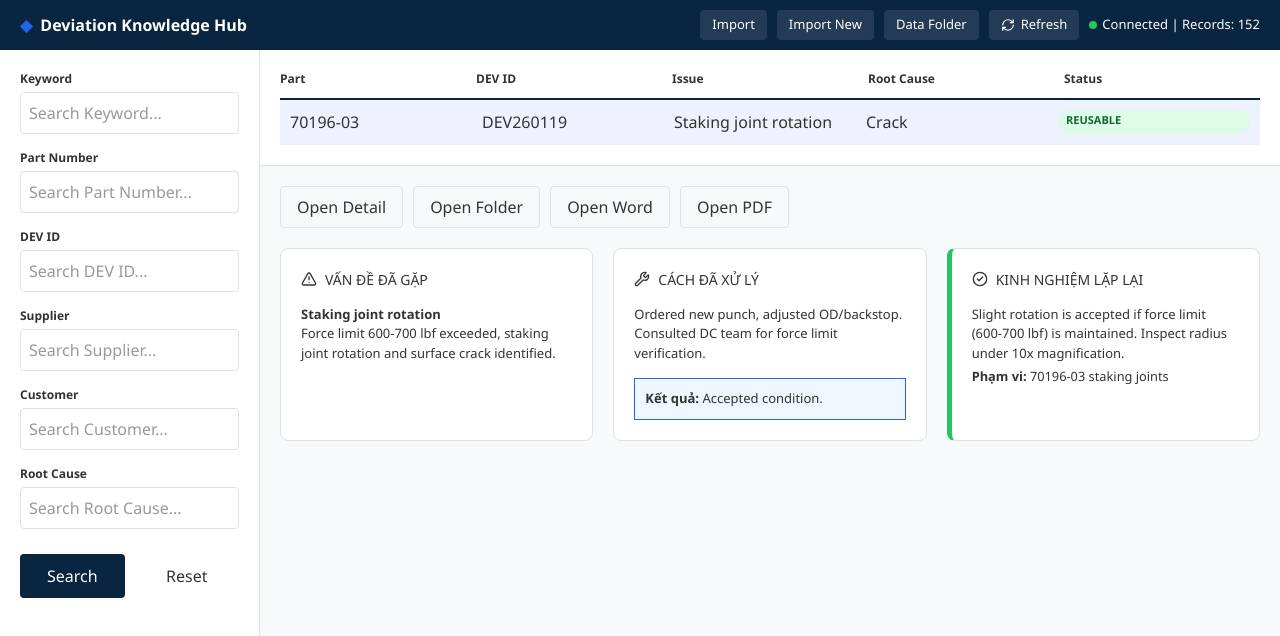
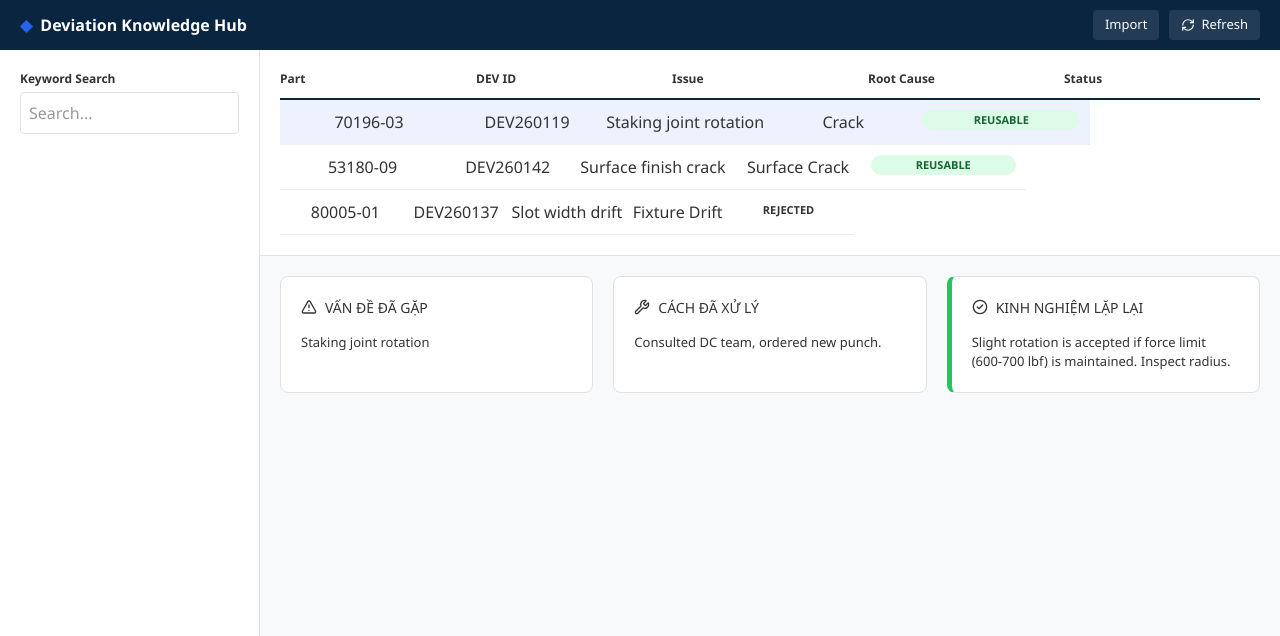
Before and after one commit to Alec61004/FPC, a Next.js app: page / in a window 1280 px wide. Shown: the top 636 px of the page. Built offline with nearby package versions, Linux system fonts and the light colour scheme.

Commit message:
Make UI interactive and functional

```diff
--- a/app/page.tsx
+++ b/app/page.tsx
@@ -1,70 +1,50 @@
 "use client";
-
-import { useState } from "react";
-import { Search, RotateCcw, FileText, Folder, HardDrive, RefreshCw, AlertTriangle, Wrench, CheckCircle2 } from "lucide-react";
+import { useState, useMemo } from "react";
+import { AlertTriangle, Wrench, CheckCircle2, RefreshCw } from "lucide-react";
 
 const parts = [
-  { id: "70196-03", dev: "DEV260119", date: "17 Jan 25", issue: "Staking joint rotation", root: "Crack", status: "REUSABLE", action: "Consulted DC team, ordered new punch.", lesson: "Slight rotation is accepted if force limit (600-700 lbf) is maintained. Inspect radius under 10x magnification.", supplier: "Dong Tam", evidence: ["DEV260119.pdf", "DEV260119.docx"] }
+  { id: "70196-03", dev: "DEV260119", date: "17 Jan 25", issue: "Staking joint rotation", root: "Crack", status: "REUSABLE", action: "Consulted DC team, ordered new punch.", lesson: "Slight rotation is accepted if force limit (600-700 lbf) is maintained. Inspect radius.", supplier: "Dong Tam" },
+  { id: "53180-09", dev: "DEV260142", date: "24 Jul 26", issue: "Surface finish crack", root: "Surface Crack", status: "REUSABLE", action: "Contain lot, inspect crack depth.", lesson: "Check deburr pressure before tray packaging." },
+  { id: "80005-01", dev: "DEV260137", date: "23 Jul 26", issue: "Slot width drift", root: "Fixture Drift", status: "REJECTED", action: "CMM check, fixture wear log.", lesson: "End-of-life tool life frequency reset." }
 ];
 
 export default function Home() {
-  const [selected] = useState(parts[0]);
+  const [selected, setSelected] = useState(parts[0]);
+  const [filter, setFilter] = useState("");
+
+  const filtered = useMemo(() => parts.filter(p => p.id.includes(filter) || p.issue.toLowerCase().includes(filter.toLowerCase())), [filter]);
 
   return (
     <main className="qms-shell">
       <header className="qms-header">
         <div className="logo"><span>◆</span> Deviation Knowledge Hub</div>
         <div className="toolbar">
-          <button>Import</button><button>Import New</button><button>Data Folder</button><button><RefreshCw size={14}/>Refresh</button>
-          <div className="status"><span className="dot"></span>Connected | Records: 152</div>
+          <button onClick={() => alert("Importing...")}>Import</button>
+          <button onClick={() => location.reload()}><RefreshCw size={14}/>Refresh</button>
         </div>
       </header>
-
       <div className="qms-main">
         <aside className="qms-sidebar">
-          {["Keyword", "Part Number", "DEV ID", "Supplier", "Customer", "Root Cause"].map(f => (
-            <div key={f} className="filter-group">
-              <label>{f}</label>
-              <input placeholder={`Search ${f}...`} />
-            </div>
-          ))}
-          <div className="filter-actions">
-            <button className="btn-search">Search</button>
-            <button className="btn-reset">Reset</button>
+          <div className="filter-group">
+            <label>Keyword Search</label>
+            <input placeholder="Search..." onChange={(e) => setFilter(e.target.value)} />
           </div>
         </aside>
-
         <section className="qms-content">
           <div className="result-table">
             <div className="table-head"><span>Part</span><span>DEV ID</span><span>Issue</span><span>Root Cause</span><span>Status</span></div>
-            {parts.map(p => (
-              <div key={p.id} className="row active">
+            {filtered.map(p => (
+              <button key={p.id} className={`row ${selected.id === p.id ? 'active' : ''}`} onClick={() => setSelected(p)}>
                 <span>{p.id}</span><span>{p.dev}</span><span>{p.issue}</span><span>{p.root}</span>
-                <span className="pill green">{p.status}</span>
-              </div>
+                <span className={`pill ${p.status === 'REUSABLE' ? 'green' : 'red'}`}>{p.status}</span>
+              </button>
             ))}
           </div>
-
           <div className="detail-view">
-            <div className="detail-nav">
-              <button>Open Detail</button><button>Open Folder</button><button>Open Word</button><button>Open PDF</button>
-            </div>
             <div className="three-col">
-              <div className="col">
-                <h3><AlertTriangle size={16}/> VẤN ĐỀ ĐÃ GẶP</h3>
-                <p><strong>{selected.issue}</strong></p>
-                <p>Force limit 600-700 lbf exceeded, staking joint rotation and surface crack identified.</p>
-              </div>
-              <div className="col">
-                <h3><Wrench size={16}/> CÁCH ĐÃ XỬ LÝ</h3>
-                <p>Ordered new punch, adjusted OD/backstop. Consulted DC team for force limit verification.</p>
-                <div className="result-box"><strong>Kết quả:</strong> Accepted condition.</div>
-              </div>
-              <div className="col lesson">
-                <h3><CheckCircle2 size={16}/> KINH NGHIỆM LẶP LẠI</h3>
-                <p>{selected.lesson}</p>
-                <small><strong>Phạm vi:</strong> {selected.id} staking joints</small>
-              </div>
+              <div className="col"><h3><AlertTriangle size={16}/> VẤN ĐỀ ĐÃ GẶP</h3><p>{selected.issue}</p></div>
+              <div className="col"><h3><Wrench size={16}/> CÁCH ĐÃ XỬ LÝ</h3><p>{selected.action}</p></div>
+              <div className="col lesson"><h3><CheckCircle2 size={16}/> KINH NGHIỆM LẶP LẠI</h3><p>{selected.lesson}</p></div>
             </div>
           </div>
         </section>
```
